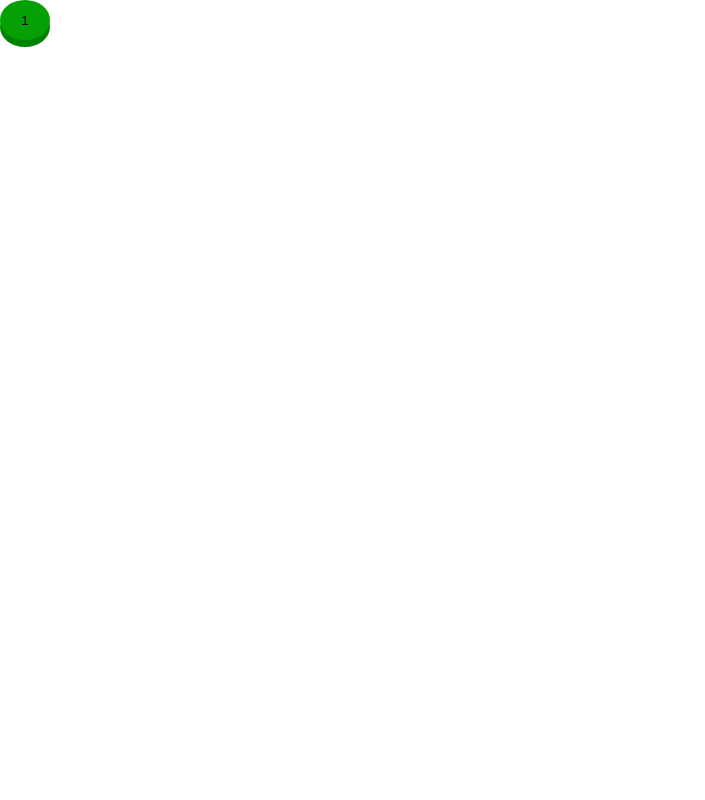
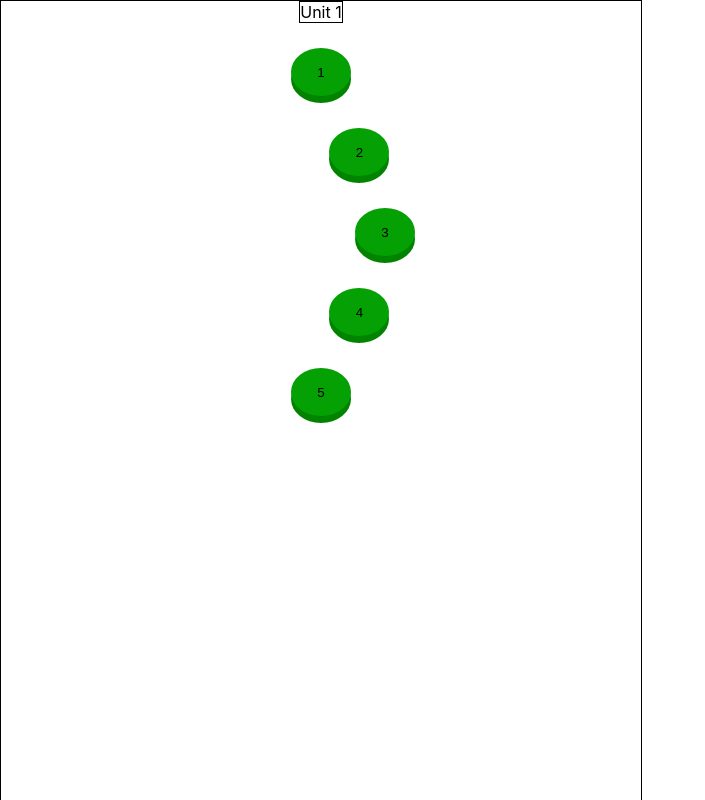
Before and after one commit to ChessMathNerd/FRB-frontend, a React app: page / in a window 1280 px wide. Both pictures are taken after a click on the button "Login". Shown: the top 800 px of the page, without its empty margins (0-705 px from the left). Built offline with nearby package versions, Linux system fonts and the light colour scheme.

Commit message:
Hopefully this works for you

```diff
--- a/src/components/Roadmap.js
+++ b/src/components/Roadmap.js
@@ -1,9 +1,10 @@
-import Lesson from "./elements/Lesson";
+import Unit from "./Unit";
 
 const RoadMap = () => {
     return (
         <div>
-            <Lesson />
+            <Unit number={1}/>
+            <Unit number={2}/>
         </div>
     )
 }
--- /dev/null
+++ b/src/components/Unit.js
@@ -0,0 +1,19 @@
+import Lesson from "./elements/Lesson";
+import '../css/unit.css';
+
+const Unit = ({number}) => {
+    return (
+        <div className="unit-graphic-wrapper">
+            <p className="unit-header">Unit {number}</p>
+            <div className='unit-lessons'>
+                <Lesson number={1} marginLeft="calc(25vw - 30px)" color="rgb(4, 160, 4)" shadow="0 7px rgb(0, 132, 0)"></Lesson>
+                <Lesson number={2} marginLeft="calc(28vw - 30px)"></Lesson>
+                <Lesson number={3} marginLeft="calc(30vw - 30px)"></Lesson>
+                <Lesson number={4} marginLeft="calc(28vw - 30px)"></Lesson>
+                <Lesson number={5} marginLeft="calc(25vw - 30px)"></Lesson>
+            </div>
+        </div>
+    )
+}
+
+export default Unit;
--- a/src/components/elements/Lesson.js
+++ b/src/components/elements/Lesson.js
@@ -1,10 +1,15 @@
 import '../../css/lesson.css';
 
-const Lesson = () => {
+const Lesson = ({number, id, marginLeft, color, shadow}) => {
+
+
+
     return (
-        <button className='lesson-graphic-wrapper'>
-            <div className='lesson-text-wrapper'>1</div>
-        </button>
+        <div>
+            <button style={{marginLeft: marginLeft}} className='lesson-graphic-wrapper'>
+                <div className='lesson-text-wrapper'>{number}</div>
+            </button>
+        </div>
     )
 }
 
--- a/src/css/lesson.css
+++ b/src/css/lesson.css
@@ -1,17 +1,16 @@
 .lesson-graphic-wrapper {
-    width: 50px;
-    height: 40px;
+    width: 60px;
+    height: 48px;
     border-radius: 50%;
     background-color: rgb(4, 160, 4);
     align-items: center;
     border: none;
     box-shadow: 0 7px rgb(0, 132, 0);
+    margin-bottom: 32px;
 }
 
 .lesson-graphic-wrapper:hover {
     background-color: rgb(5, 196, 5);
-    align-items: center;
-    border: none;
     box-shadow: 0 7px rgb(0, 132, 0);
 }
 
--- /dev/null
+++ b/src/css/unit.css
@@ -0,0 +1,18 @@
+.unit-graphic-wrapper {
+    width: 50vw;
+    height: 100vh;
+    min-height: 450px;
+    border: 1px solid black;
+}
+
+.unit-header {
+    width: fit-content;
+    border: 1px solid black;
+    margin: auto;
+    margin-bottom: 25px;
+}
+
+.unit-lessons {
+    display: flex;
+    flex-direction: column;
+}
```
